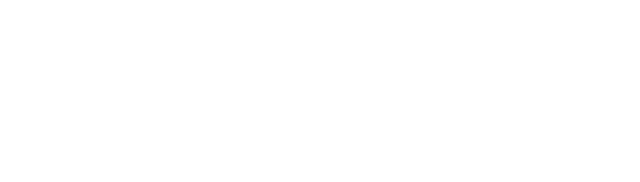
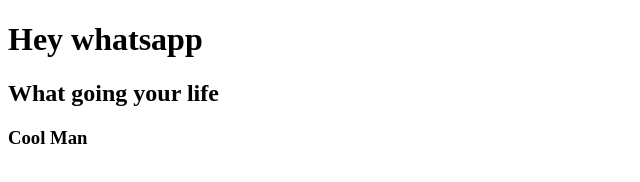
Before and after one commit to AkhiSharmin/My-website, a plain HTML site: page index.html in a window 1280 px wide. Shown: the whole page, without its empty margins (0-640 px from the left). Drawn offline with Linux system fonts and the light colour scheme.

Commit message:
added code

```diff
--- a/index.html
+++ b/index.html
@@ -7,6 +7,8 @@
     <title>my-fst-github-repo</title>
 </head>
 <body>
-
+    <h1>Hey whatsapp</h1>
+    <h2>What going your life</h2>
+    <h3>Cool Man</h3>
 </body>
 </html>
```
